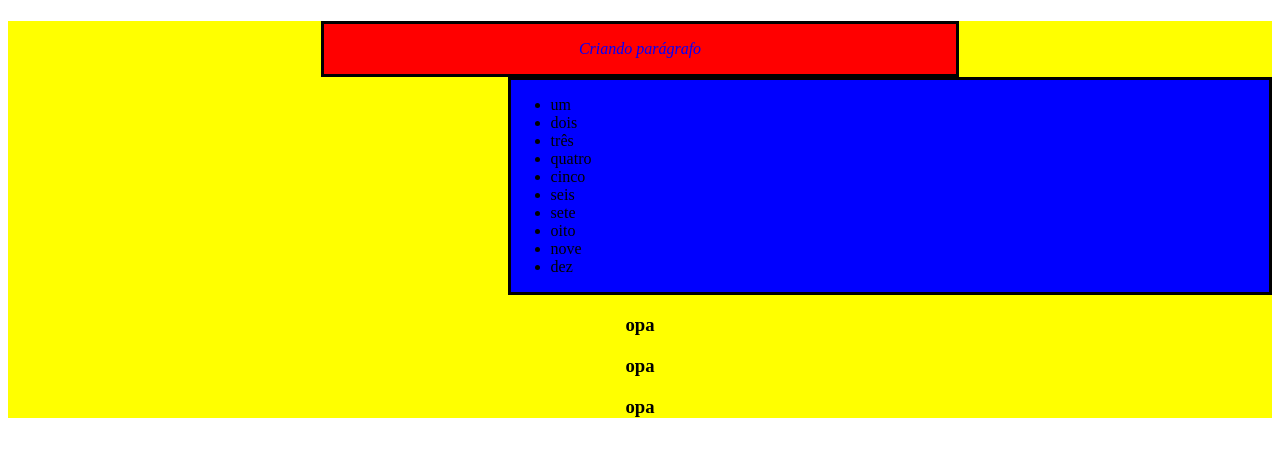
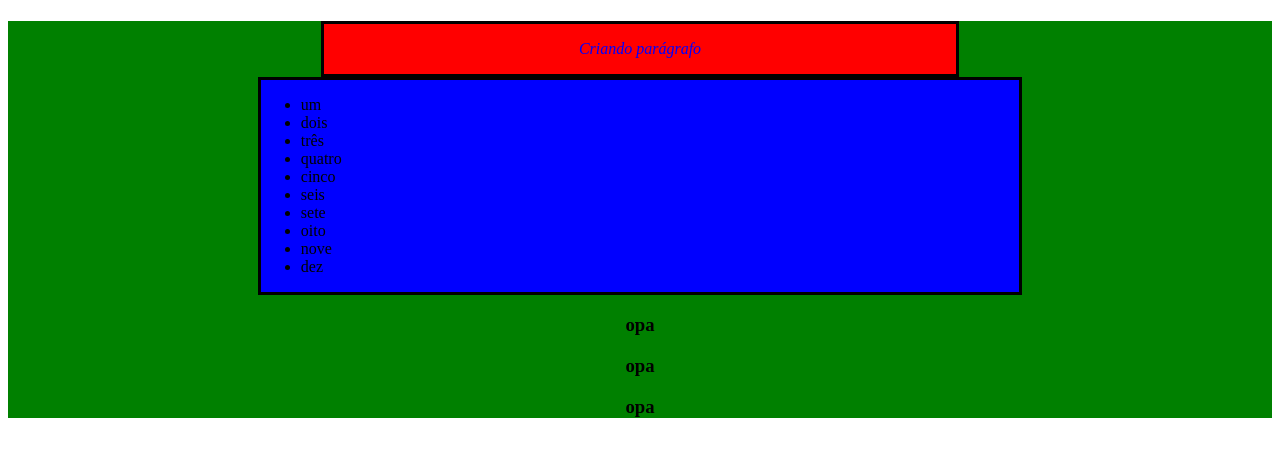
Before and after one commit to MarceloHcb/Exercicios-javascript, a plain HTML site: page secao5-dia2/praticar/aprofunde-seu-conhecimento/index.html in a window 1280 px wide. Drawn offline with Linux system fonts and the light colour scheme.

Commit message:
atualizando exercicios 5.2

```diff
--- a/secao5-dia2/praticar/aprofunde-seu-conhecimento/index.html
+++ b/secao5-dia2/praticar/aprofunde-seu-conhecimento/index.html
@@ -72,6 +72,8 @@
             createH3()
             removerChild()
             centerSection()
+            changeFatherColor()
+            removeTwoElements()
         }
         createHtml()
         function crateTitle() {
@@ -149,6 +151,15 @@
             main.removeChild(section)
         }
         function centerSection(){
+            const section = document.querySelector(".right-content")
+            section.style.margin = "auto"
+        }
+        function changeFatherColor(){
+            const section = document.querySelector(".center-content")
+            section.parentNode.style.background = "green"
+        }
+        function removeTwoElements(){
+
 
         }
 
```
